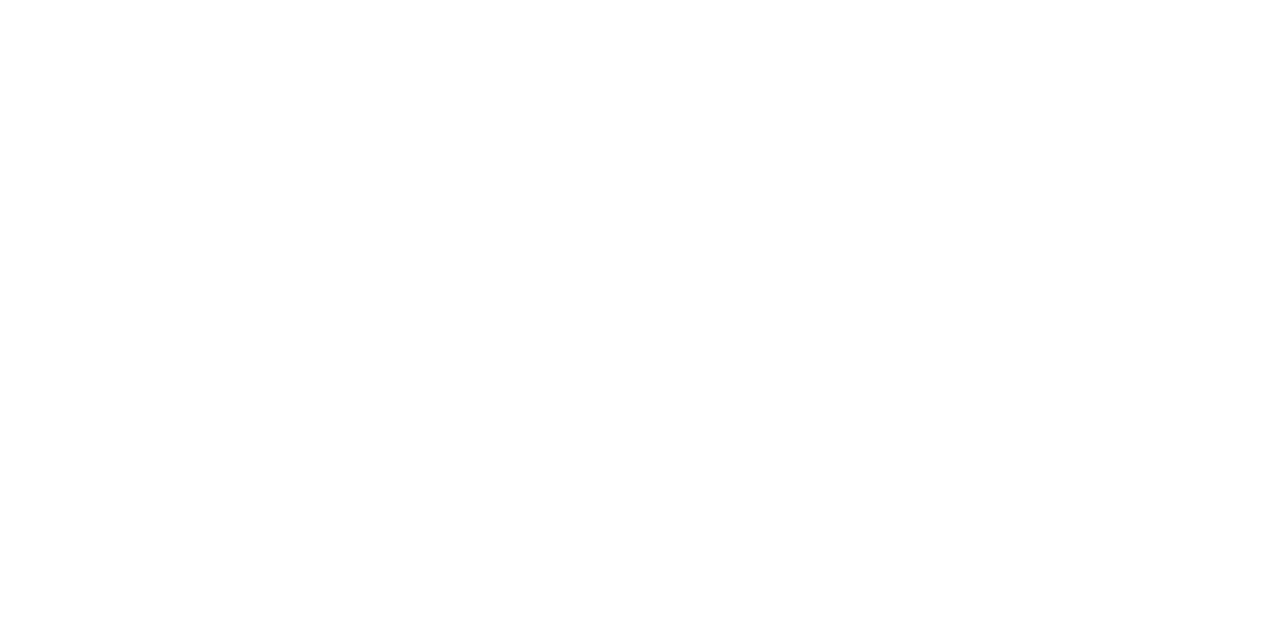
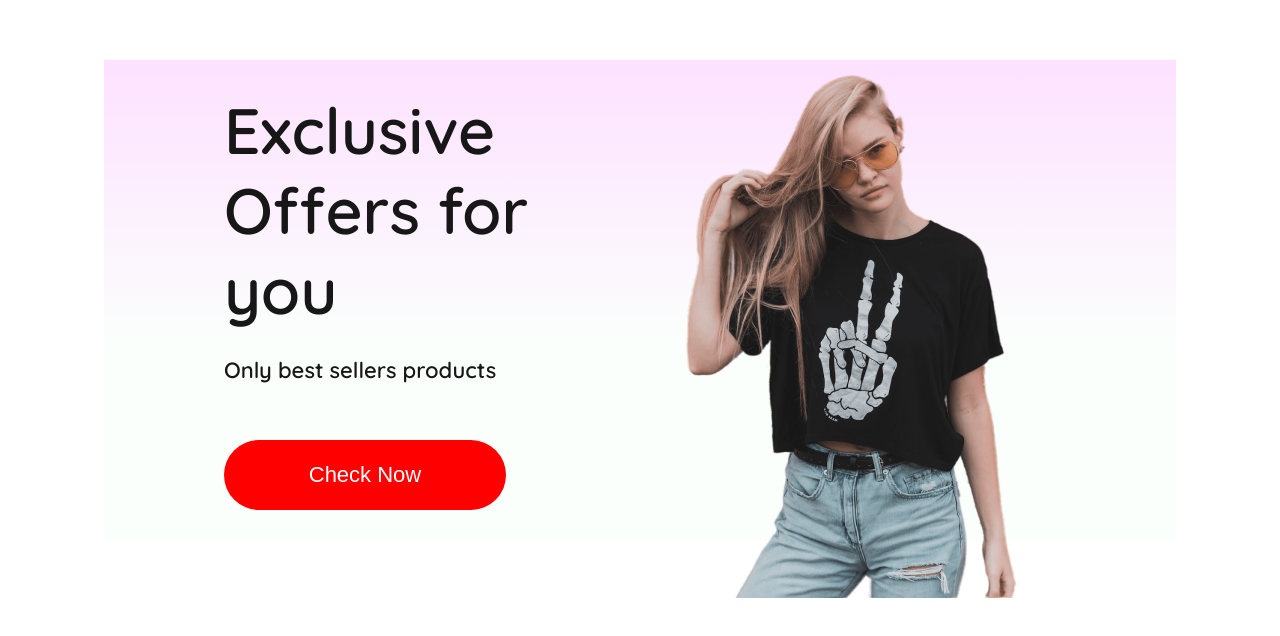
Before and after one commit to DeanG1/E-commerce-shop, a React (Create React App) app in the folder frontend/: page / in a window 1280 px wide. Shown: the part 1697-2333 px from the top of the page. Before the commit the page ends 1617 px from the top, so only its background shows below. Built offline with nearby package versions, Linux system fonts and the light colour scheme.

Commit message:
OffersComponent

```diff
--- /dev/null
+++ b/frontend/src/Components/Offers/Offers.css
@@ -0,0 +1,46 @@
+.offers {
+  width: 65%;
+  height: 60vh;
+  display: flex;
+  margin: auto;
+  padding: 0px 120px;
+  margin-top: 140px;
+  margin-bottom: 150px;
+  background: linear-gradient(180deg, #fde1ff, #e1ffea22 60%);
+}
+.offers-left {
+  flex: 1;
+  display: flex;
+  flex-direction: column;
+  justify-content: center;
+  line-height: 5rem;
+}
+.offers-left h1 {
+  color: #171717;
+  font-size: 4rem;
+  font-weight: 600;
+}
+.offers-left p {
+  color: #171717;
+  font-size: 22px;
+  font-weight: 600;
+}
+.offers-left button {
+  width: 282px;
+  height: 70px;
+  border-radius: 35px;
+  background: red;
+  border: none;
+  color: white;
+  font-size: 22px;
+  font-weight: 500;
+  margin-top: 30px;
+  cursor: pointer;
+}
+.offers-right {
+    flex:1;
+    display:flex;
+    align-items:center;
+    justify-content: flex-end;
+    padding-top:3rem;
+}
--- /dev/null
+++ b/frontend/src/Components/Offers/Offers.jsx
@@ -0,0 +1,21 @@
+import React from 'react';
+import './Offers.css'
+import exclusice_image from '../Assets/exclusive_image.png';
+
+const Offers = () => {
+  return (
+    <div className="offers">
+        <div className="offers-left">
+            <h1>Exclusive</h1>
+            <h1>Offers for you</h1>
+            <p>Only best sellers products</p>
+            <button>Check Now</button>
+        </div>
+        <div className="offers-right">
+            <img src={exclusice_image} alt="there is no image"/>
+        </div>
+    </div>
+  )
+}
+
+export default Offers
--- a/frontend/src/Pages/Shop.jsx
+++ b/frontend/src/Pages/Shop.jsx
@@ -1,12 +1,14 @@
 import React from 'react'
 import Hero from '../Components/Hero/Hero'
 import Popular from '../Components/Popular/Popular'
+import Offers from '../Components/Offers/Offers'
 
 const Shop = () => {
   return (
     <div>
         <Hero/>
         <Popular/>
+        <Offers/>
     </div>
   )
 }
```
